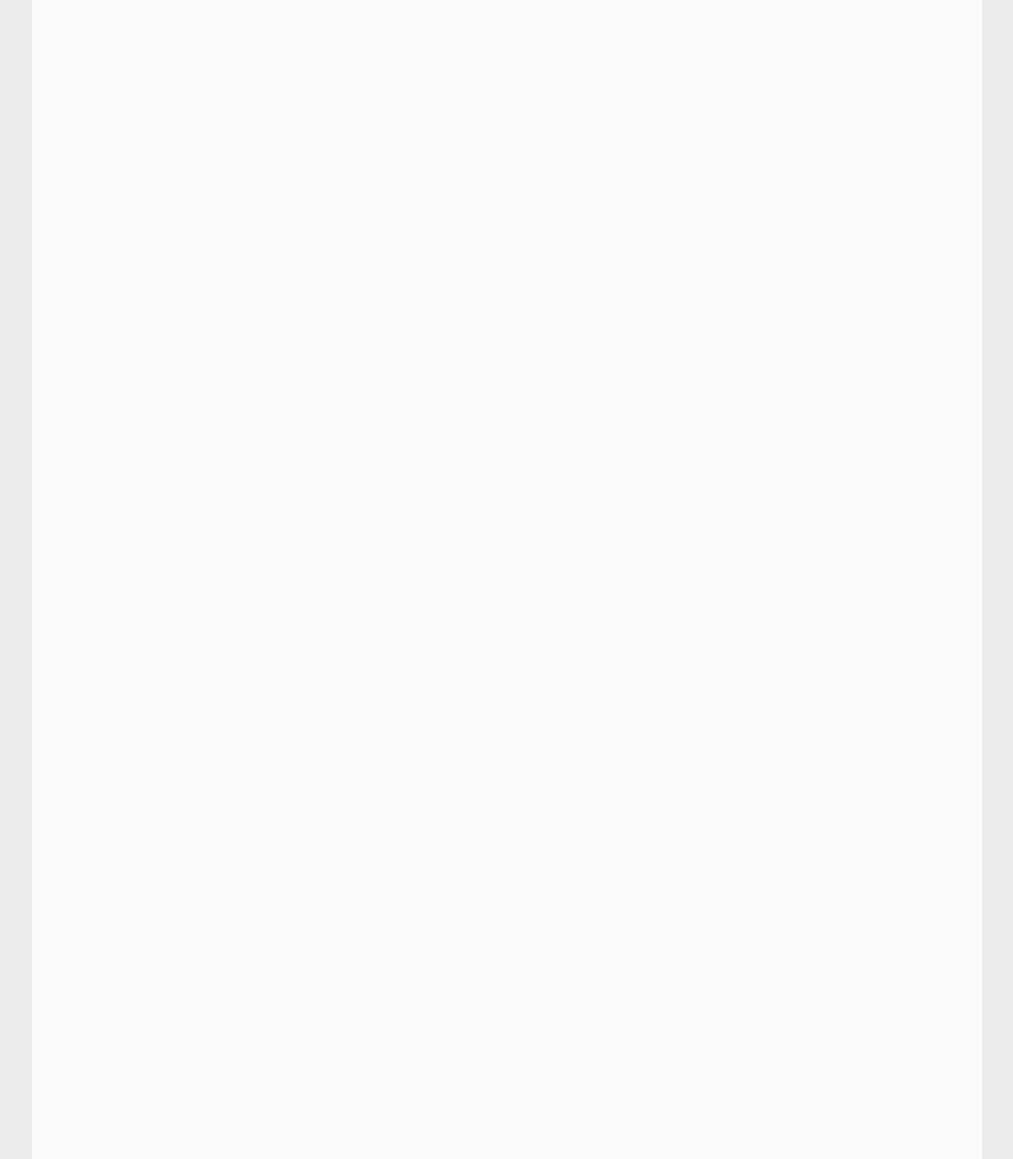
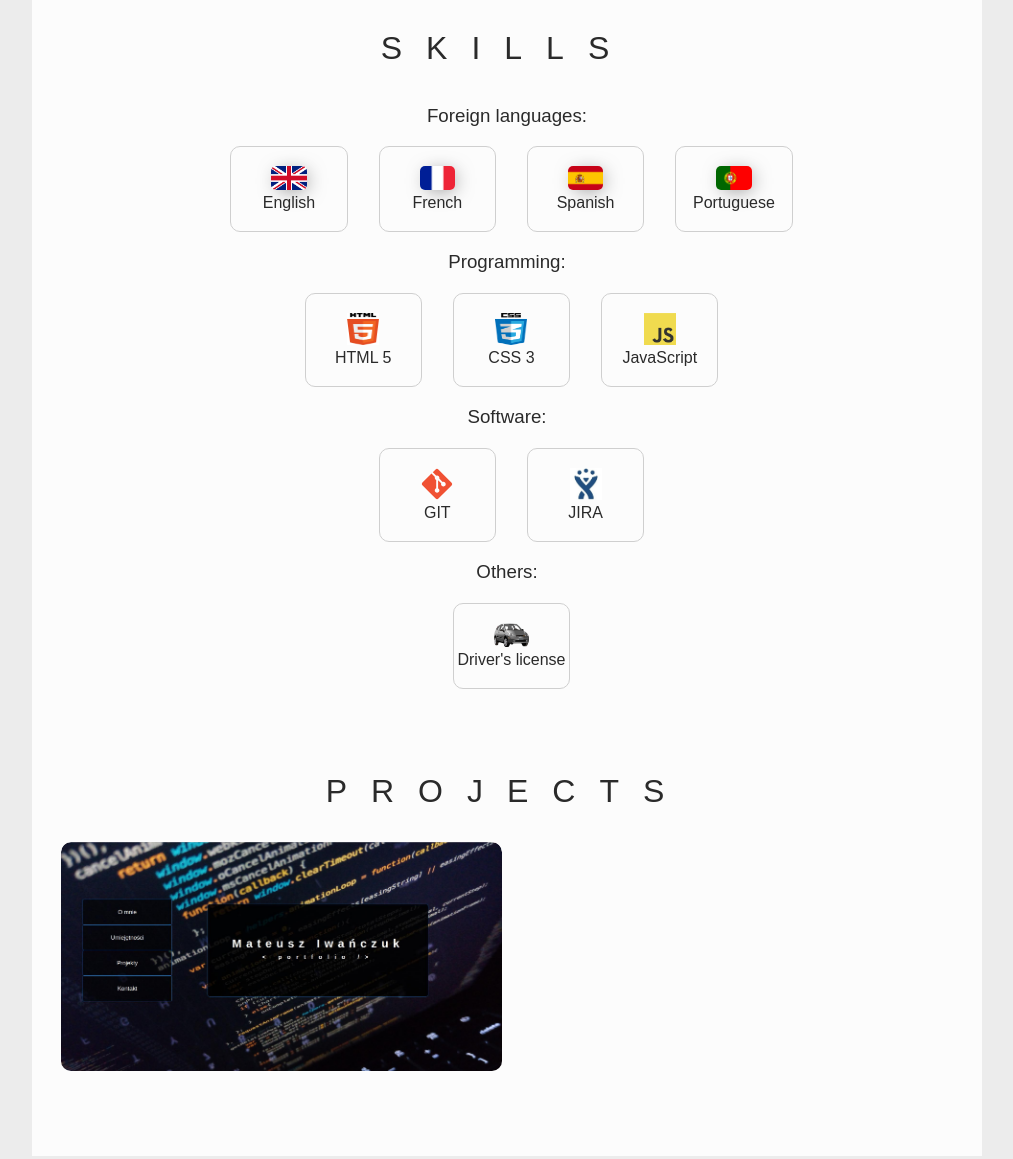
Before and after one commit to mateusziwanczuk/portfolio, a plain HTML site: page index.html in a window 1280 px wide. Shown: the part 1539-2698 px from the top of the page, without its empty margins (258-1271 px from the left). Drawn offline with Linux system fonts and the light colour scheme.

Commit message:
skills and projects sections added

```diff
--- a/index.html
+++ b/index.html
@@ -22,7 +22,7 @@
 					<ul>
 						<li><a href="#menu-aboutme">About me</a></li>
 						<li><a href="#menu-skills">Skills</a></li>
-						<li><a href="#">Projects</a></li>
+						<li><a href="#menu-projects">Projects</a></li>
 						<li><a href="#">Contact</a></li>
 						<li><a href="#">Find me</a></li>
 					</ul>
@@ -31,8 +31,7 @@
 			<img class="hero__img" src="img/image1.jpeg">
         </div>
 
-        <div class="main">
-			<div class="about__me">
+		<div class="about__me main">
 			<img src="img/CV__foto.png" id="menu-aboutme" alt="zdjęcie profilowe">
 			<h1 class="main__header">About me</h1><br>
                <p>My name is Mateusz Iwańczuk. In 2018 I graduated with a bachelor degree of Iberian studies at the University of Gdańsk (Poland).
@@ -42,13 +41,42 @@
 				and I tutored in foreign languages. I spend my free time creating a travel blog <i>Podróże MM</i>. <a href="http://www.podrozemm.pl" target="_blank">
 				My site</a> is visited by 500-2000 persons. My blog has also over 2500 followers on <a href="https://www.facebook.com/podrozemm/" target="_blank">Facebook</a>.
 				</p>
-				<br><br><br><br><br><br><br><br><br><br><br><br><br><br><br><br><br><br><br><br><br><br><br><br><br><br><br><br><br><br><br><br><br><br><br><br><br><br><br><br><br><br>
-				<br><br><br><br><br><br><br><br><br><br><br><br><br><br><br><br><br><br><br><br><br><br><br><br><br><br><br><br><br><br><br><br><br><br><br><br><br><br><br><br><br><br>
+		</div>
 
+		<div class="skills__container main" id="menu-skills">
+			<h1 class="main__header">SKILLS</h1>
+			<div class="languages">
+				<h3 class="skills__header">Foreign languages:</h3>
+				<div class="skills"><span><img src="img/eng.png" class="skills__flag" alt="flag"><br>English</span></div>
+				<div class="skills"><span><img src="img/fra.png" class="skills__flag" alt="flag"><br>French</span></div>
+				<div class="skills"><span><img src="img/esp.png" class="skills__flag" alt="flag"><br>Spanish</span></div>
+				<div class="skills"><span><img src="img/por.png" class="skills__flag" alt="flag"><br>Portuguese</span></div>
 			</div>
+			<div class="programming">
+				<h3 class="skills__header">Programming:</h3>
+				<div class="skills"><span><img src="img/html.png" class="skills__pro" alt="logo"><br>HTML 5</span></div>
+				<div class="skills"><span><img src="img/css.png" class="skills__pro" alt="logo"><br>CSS 3</span></div>
+				<div class="skills"><span><img src="img/js.png" class="skills__pro" alt="logo"><br>JavaScript</span></div>
+			</div>
+			<div class="software">
+				<h3 class="skills__header">Software:</h3>
+				<div class="skills"><span><img src="img/git.svg" class="skills__soft" alt="logo"><br>GIT</span></div>
+				<div class="skills"><span><img src="img/jira.jpg" class="skills__soft" alt="logo"><br>JIRA</span></div>
+			</div>
+			<div class="others">
+				<h3 class="skills__header">Others:</h3>
+				<div class="skills"><span><img src="img/car.png" class="skills__others" alt="auto"><br>Driver's license</span></div>
+			</div>
+		</div>
+		<div class="projects main" id="menu-projects">
+			<h1 class="main__header">PROJECTS</h1>
+			<div class="project__container"><a href="index.html"><img src="img/project_1.png" alt="screen portfolio" class="project__img"></a></div>
+			<div class="project__container">
 			</div>
 		</div>
 
+		<div class="main"></div>
+	</div>
 
 </body>
 </html>
--- a/main.css
+++ b/main.css
@@ -1,6 +1,7 @@
 * {
 	margin: 0;
 	padding: 0;
+    scroll-behavior: smooth;
 }
 
 body {
@@ -20,7 +21,7 @@ body {
 }
 
 .hero {
-    height: 95vh;
+    height: 100vh;
 }
 
 .hero__img {
@@ -32,6 +33,7 @@ body {
 
 p {
 	line-height: 180%;
+	font-size: 1.1rem;
 }
 
 /*********************************************************************************/
@@ -110,7 +112,7 @@ p {
 	background: #fcfcfc;
 	text-align: center;
 	margin-left: 250px;
-	padding: 5%;
+	padding: 2%;
 }
 
 .main__header {
@@ -134,6 +136,74 @@ p {
 	text-align: justify;
 }
 
+/********************************* SKILLS ************************************/
+
+.skills__header {
+	margin: 1ch;
+	font-weight: 100;
+}
+
+.skills {
+    display: inline-flex;
+    flex-wrap: wrap;
+    justify-content: space-evenly;
+    border: 1px solid rgba(204, 204, 204, 0.932);
+    border-radius: 10px;
+    margin: 1ch 1ch 1ch 2ch;
+    padding: 1.5vw 0;
+    width: 9vw;
+}
+
+.skills:hover {
+    border: 1px solid white;
+    border-radius: 10px;
+}
+
+.skills__flag {
+    border-radius: 5px;
+    box-shadow: 3px 3px 20px -5px rgba(0, 0, 0, 0.6);
+    height: 1.5rem;
+    width: 2.2rem;
+}
+
+.skills__pro {
+    height: 2rem;
+    width: 2rem;
+}
+
+.skills__soft {
+    height: 2rem;
+    width: 2rem;
+}
+
+.skills__others {
+    height: 1.5rem;
+    width: 2.2rem;
+}
+
+/********************************* PROJECTS *********************************/
+
+.project__container {
+    border-radius: 10px;
+    /* float: left; */
+    margin: 0.5% 0.5%;
+    overflow: hidden;
+    padding: 0;
+    width: 49%;
+}
+
+.project__img {
+    border-radius: 10px;
+    transition-duration: 1s;
+    width: 100%;
+}
+
+.project__img:hover {
+    transform: scale(1.2);
+    -webkit-transform: scale(1.2);
+    -moz-transform: scale(1.2);
+}
+
 
 /*********************************************************************************/
 
@@ -141,6 +211,16 @@ p {
 
 /*********************************************************************************/
 
+@media (max-width: 1250px) {
+	.menu {
+		background: #ececec;
+		position: fixed;
+		height: 100vh;
+		width: 250px;
+		text-align: center;
+		margin-top: 220px;
+	}
+}
 
 @media (max-width: 500px) {
 	body {
```
Also changed, not shown: img/car.png (added), img/css.png (added), img/eng.png (added), img/esp.png (added), img/fra.png (added), img/git.svg (added), img/html.png (added), img/jira.jpg (added), img/js.png (added), img/por.png (added), img/project_1.png (added), img/skills.jpeg (added). Lines whose indentation alone changed are shown as unchanged.
